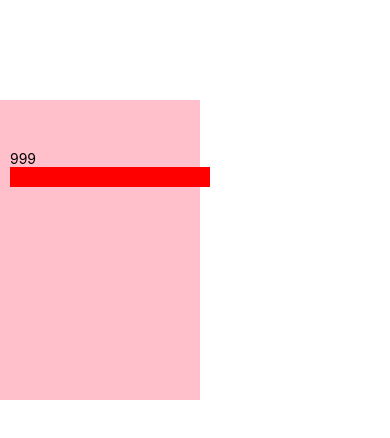
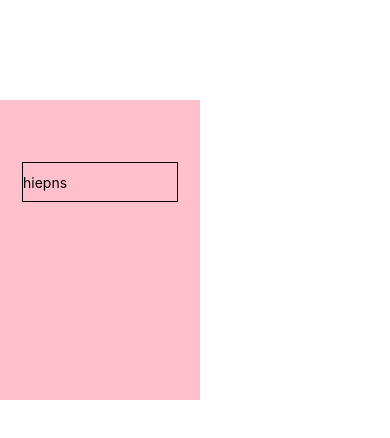
Before and after one commit to hiepns97it/ReactNative_HipNS_01, a React Native app: screen / in a window 390 px wide. Shown: the top 438 px of the page. Built offline with nearby package versions, Linux system fonts and the light colour scheme.

Commit message:
textinput

```diff
--- a/App.js
+++ b/App.js
@@ -37,6 +37,7 @@ import {
 
 import HiepNS from './src/components/HiepNS';
 import TestState from './src/components/LearnState';
+import TestInput from './src/components/TextInput';
 
 export default class Demo1 extends Component {
   constructor(props) {
@@ -126,7 +127,8 @@ export default class Demo1 extends Component {
       // end thực hành vẽ bàn phím máy tính
       <View style={style.body}>
         {/* <HiepNS title="hiepns" /> */}
-        <TestState></TestState>
+        {/* <TestState></TestState> */}
+        <TestInput></TestInput>
       </View>
     );
   }
--- /dev/null
+++ b/src/components/TextInput.js
@@ -0,0 +1,44 @@
+import React, { Component } from 'react';
+import {
+    View, TextInput, StyleSheet
+} from 'react-native';
+import PropTypes from 'prop-types';
+
+export default class TestTextInput extends Component {
+    constructor(props) {
+        super(props);
+        this.state = {
+            text: "hiepns"
+        }
+    }
+
+    UNSAFE_componentWillMount() {
+
+    }
+
+    render() {
+        return (
+            <View>
+                <TextInput
+                    style={styles.input}
+                    onChangeText={(text) => this.setState({ text })}
+                    value={this.state.text}
+                    placeholder="useless placeholder"
+                    keyboardType="numeric"
+                />
+            </View>
+        );
+    }
+
+    componentDidMount() {
+
+    }
+}
+
+const styles = StyleSheet.create({
+    input: {
+        height: 40,
+        margin: 12,
+        borderWidth: 1,
+    },
+});
```
Also changed, not shown: src/components/LearnState.js (+4 -4 lines).
